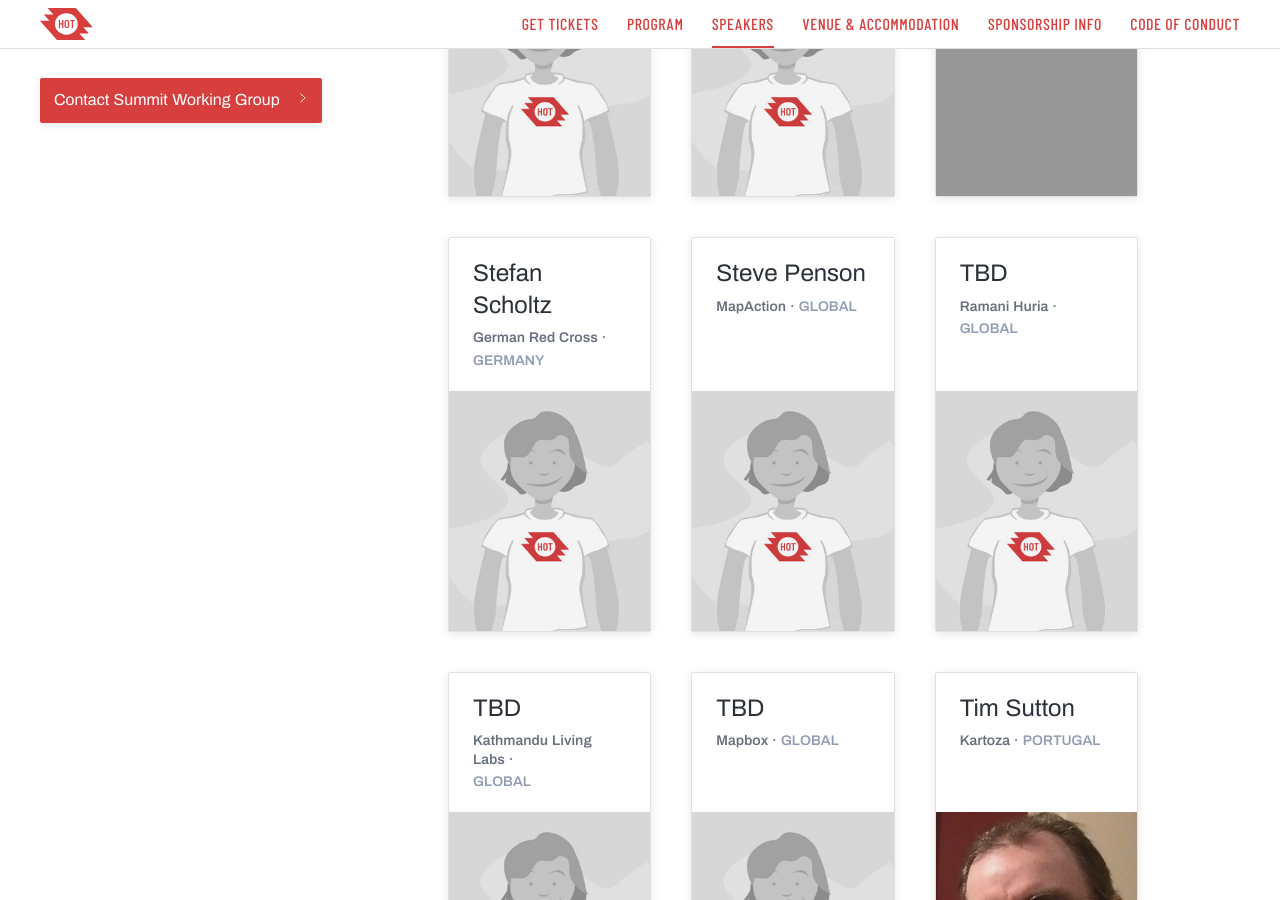
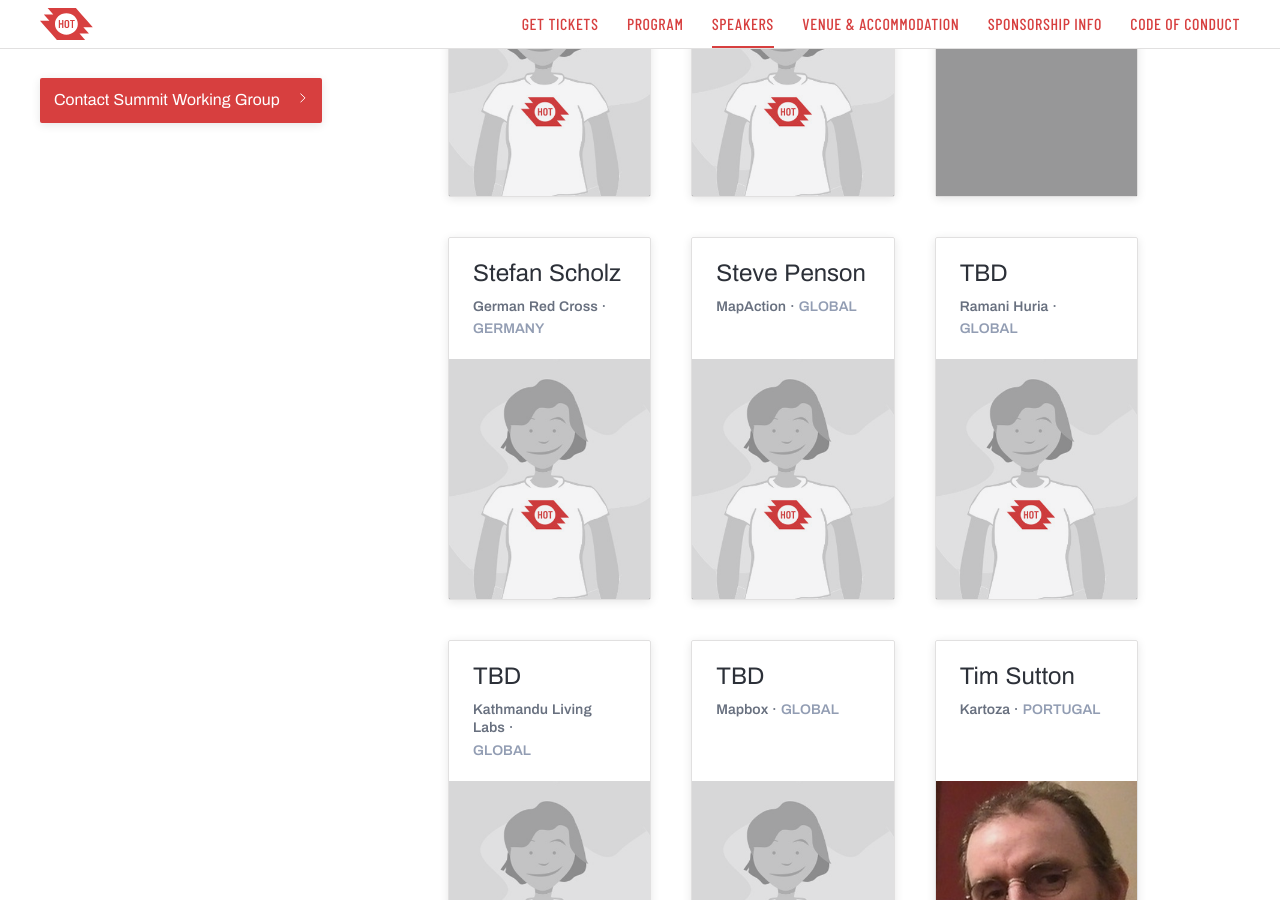
Before and after one commit to hotosm/hot-summit-2019, a Jekyll site: the page built from speakers.markdown, in a window 1280 px wide and 900 px high, scrolled down 6049 px. Built offline with Jekyll 4.4.1, drawn with Linux system fonts in a browser that asks for light colours; grey boxes are pictures that could not be loaded.

Commit message:
Update stefan-scholtz.markdown
removing t

```diff
--- a/_speakers/stefan-scholtz.markdown
+++ b/_speakers/stefan-scholtz.markdown
@@ -1,6 +1,6 @@
 ---
-title: Stefan Scholtz
+title: Stefan Scholz
 organization: German Red Cross
 country: Germany
-permalink: /speakers/#stefan-scholtz
+permalink: /speakers/#stefan-scholz
 ---
```
